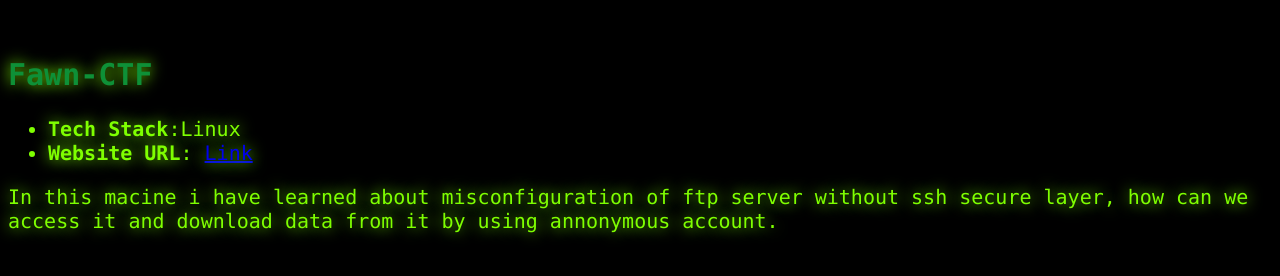
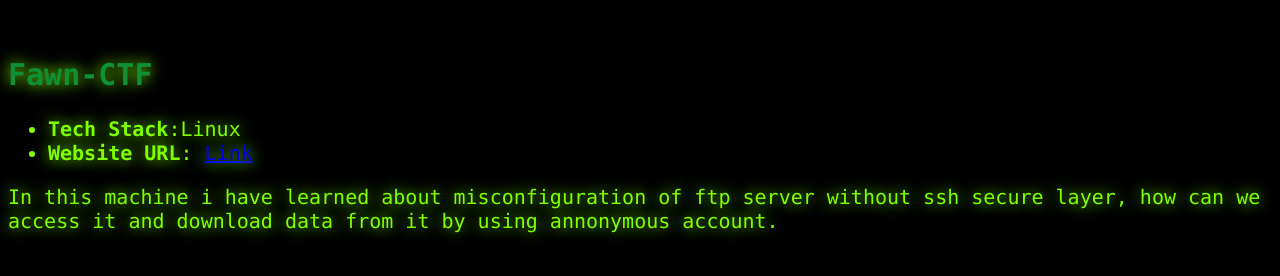
Before and after one commit to AmeerSohail98/My-first-portfolio, a plain HTML site: page pages/CTF-2.html in a window 1280 px wide. Drawn offline with Linux system fonts and the light colour scheme.

Commit message:
Update CTF-2.html

```diff
--- a/pages/CTF-2.html
+++ b/pages/CTF-2.html
@@ -22,7 +22,7 @@
             </ul>
 
               <p>
-                In this macine i have learned about misconfiguration of ftp server without ssh secure layer, how can we access it and download data from it by using annonymous account.
+                In this machine i have learned about misconfiguration of ftp server without ssh secure layer, how can we access it and download data from it by using annonymous account.
               </p>
           </div>
 
```
